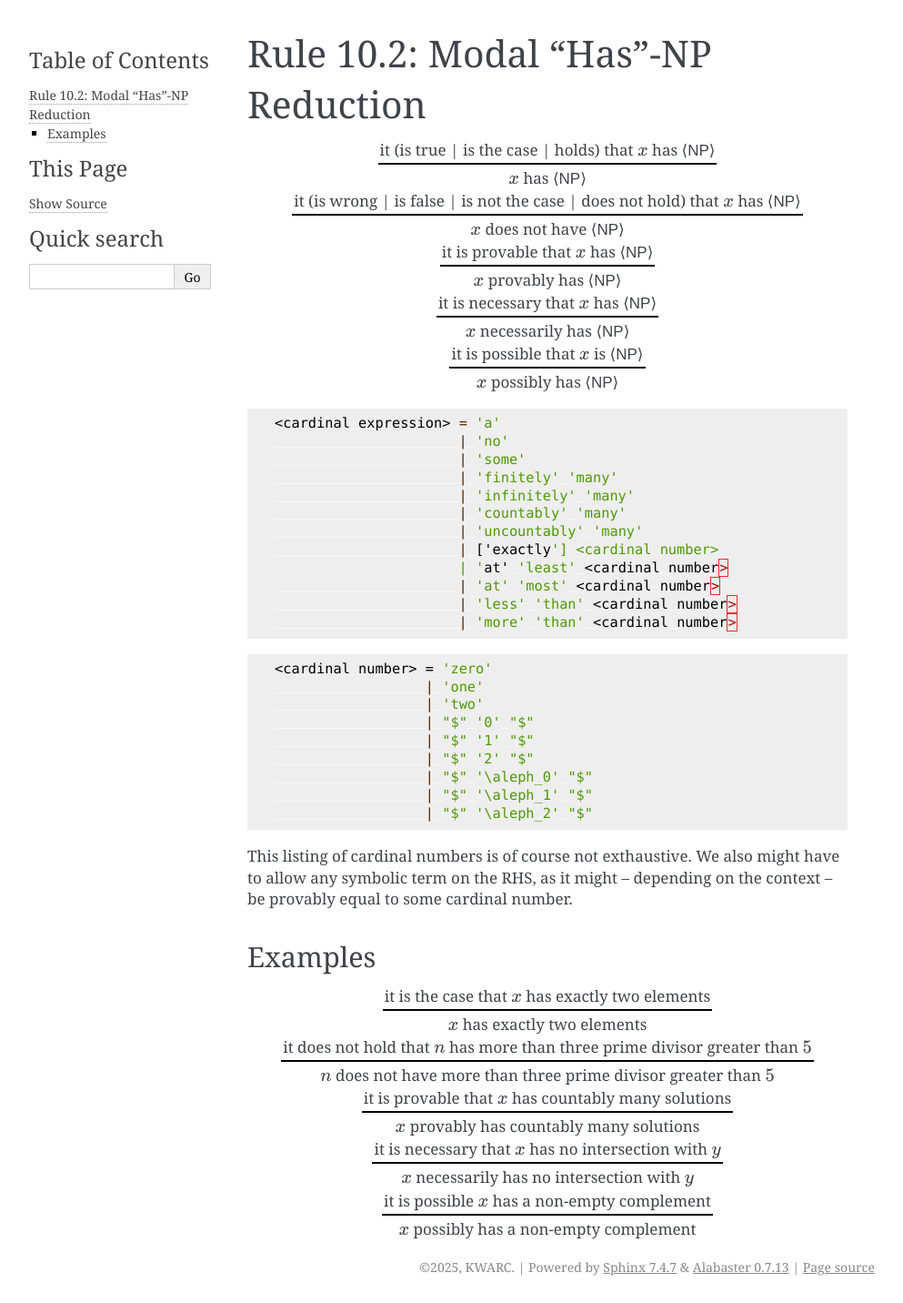
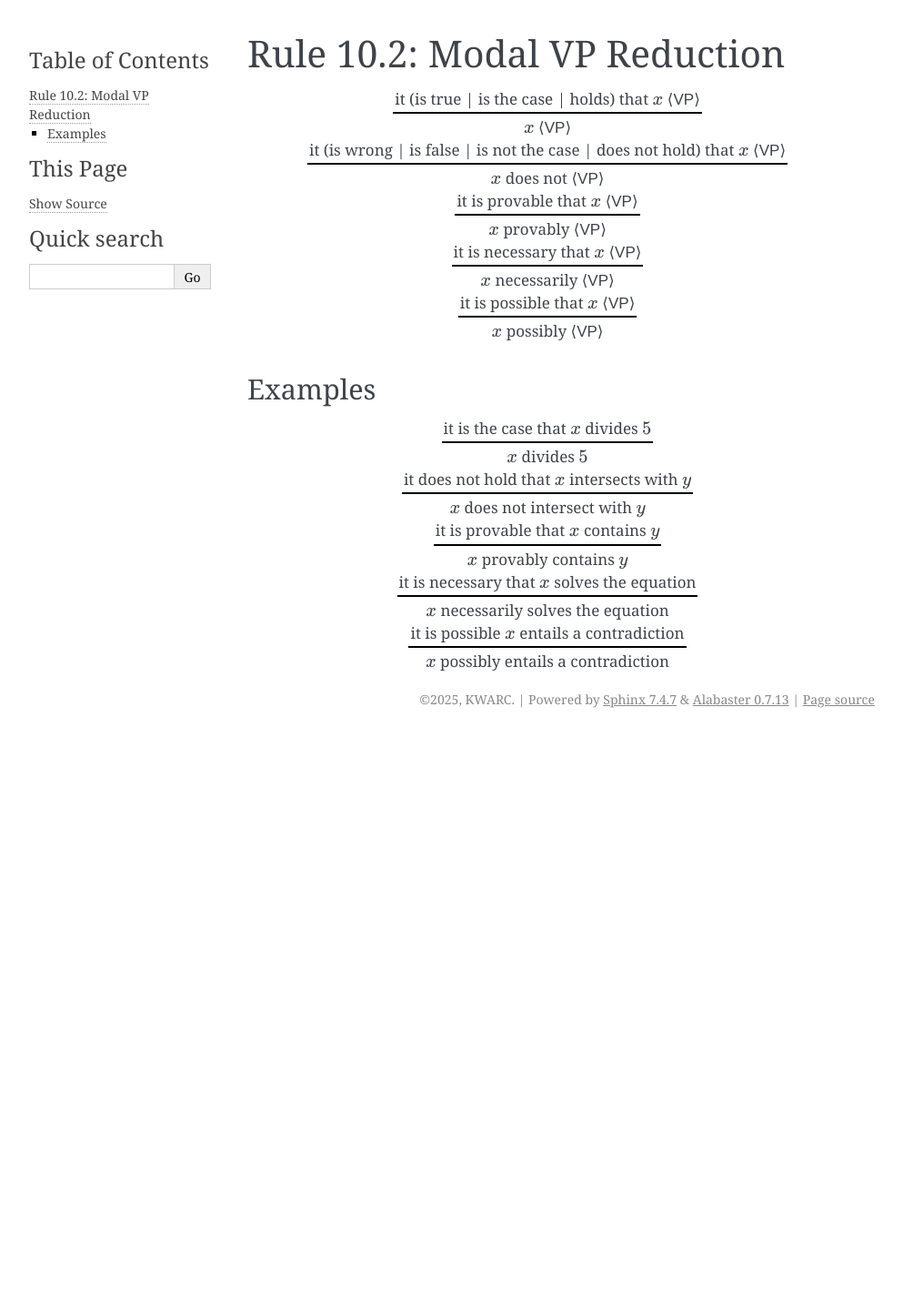
Before and after one commit to FlexiFormal/rewriting-rules, a Sphinx documentation site: the page built from source/rules/rule_10_02.md, in a window 1280 px wide. Shown: the whole page at 91% size, without its empty margins (148-1141 px from the left). Built offline with Sphinx 7.4.7, drawn with Linux system fonts in a browser that asks for light colours; after the commit the page ends 900 px from its top, so only the background shows below that.

Commit message:
remove redundant rule

````diff
--- a/source/rules/rule_10_02.md
+++ b/source/rules/rule_10_02.md
@@ -1,100 +1,67 @@
-Rule 10.2: Modal "Has"-NP Reduction
-===================================
+Rule 10.2: Modal VP Reduction
+=============================
 
 
 ```{rewrite-rule}
-it (is true | is the case | holds) that $x$ has <cardinal expression> {ph}`NP`
+it (is true | is the case | holds) that $x$ {ph}`VP`
 
-$x$ has <cardinal expression> {ph}`NP`
+$x$ {ph}`VP`
 ```
 
 ```{rewrite-rule}
-it (is wrong | is false | is not the case | does not hold) that $x$ has <cardinal expression> {ph}`NP`
+it (is wrong | is false | is not the case | does not hold) that $x$ {ph}`VP`
 
-$x$ does not have <cardinal expression> {ph}`NP`
+$x$ does not {ph}`VP`
 ```
 
 ```{rewrite-rule}
-it is provable that $x$ has <cardinal expression> {ph}`NP`
+it is provable that $x$ {ph}`VP`
 
-$x$ provably has <cardinal expression> {ph}`NP`
+$x$ provably {ph}`VP`
 ```
 
 ```{rewrite-rule}
-it is necessary that $x$ has <cardinal expression> {ph}`NP`
+it is necessary that $x$ {ph}`VP`
 
-$x$ necessarily has <cardinal expression> {ph}`NP`
+$x$ necessarily {ph}`VP`
 ```
 
 ```{rewrite-rule}
-it is possible that $x$ is <cardinal expression> {ph}`NP`
+it is possible that $x$ {ph}`VP`
 
-$x$ possibly has <cardinal expression> {ph}`NP`
+$x$ possibly {ph}`VP`
 ```
-
-
-```{code-block} nbnf
-<cardinal expression> = 'a'
-                      | 'no'
-                      | 'some'
-                      | 'finitely' 'many'
-                      | 'infinitely' 'many'
-                      | 'countably' 'many'
-                      | 'uncountably' 'many'
-                      | ['exactly'] <cardinal number>
-                      | 'at' 'least' <cardinal number>
-                      | 'at' 'most' <cardinal number>
-                      | 'less' 'than' <cardinal number>
-                      | 'more' 'than' <cardinal number>
-```
-
-```{code-block} nbnf
-<cardinal number> = 'zero'
-                  | 'one'
-                  | 'two'
-                  | "$" '0' "$"
-                  | "$" '1' "$"
-                  | "$" '2' "$"
-                  | "$" '\aleph_0' "$"
-                  | "$" '\aleph_1' "$"
-                  | "$" '\aleph_2' "$"
-```
-
-This listing of cardinal numbers is of course not exthaustive.
-We also might have to allow any symbolic term on the RHS, as it
-might – depending on the context – be provably equal to some
-cardinal number.
 
 
 Examples
 --------
 
 ```{rewrite-rule}
-it is the case that $x$ has exactly two elements
+it is the case that $x$ divides $5$
 
-$x$ has exactly two elements
+$x$ divides $5$
 ```
 
 ```{rewrite-rule}
-it does not hold that $n$ has more than three prime divisor greater than $5$
+it does not hold that $x$ intersects with $y$
 
-$n$ does not have more than three prime divisor greater than $5$
+$x$ does not intersect with $y$
 ```
 
 ```{rewrite-rule}
-it is provable that $x$ has countably many solutions
+it is provable that $x$ contains $y$
 
-$x$ provably has countably many solutions
+$x$ provably contains $y$
 ```
 
 ```{rewrite-rule}
-it is necessary that $x$ has no intersection with $y$
+it is necessary that $x$ solves the equation
 
-$x$ necessarily has no intersection with $y$
+$x$ necessarily solves the equation
 ```
 
 ```{rewrite-rule}
-it is possible $x$ has a non-empty complement
+it is possible $x$ entails a contradiction
 
-$x$ possibly has a non-empty complement
+$x$ possibly entails a contradiction
 ```
````
Also changed, not shown: source/10_modal_reduction.md (+0 -1 lines), source/rules/rule_10_01.md (+2 -2 lines), source/rules/rule_10_04.md (deleted, +0 -67 lines).
